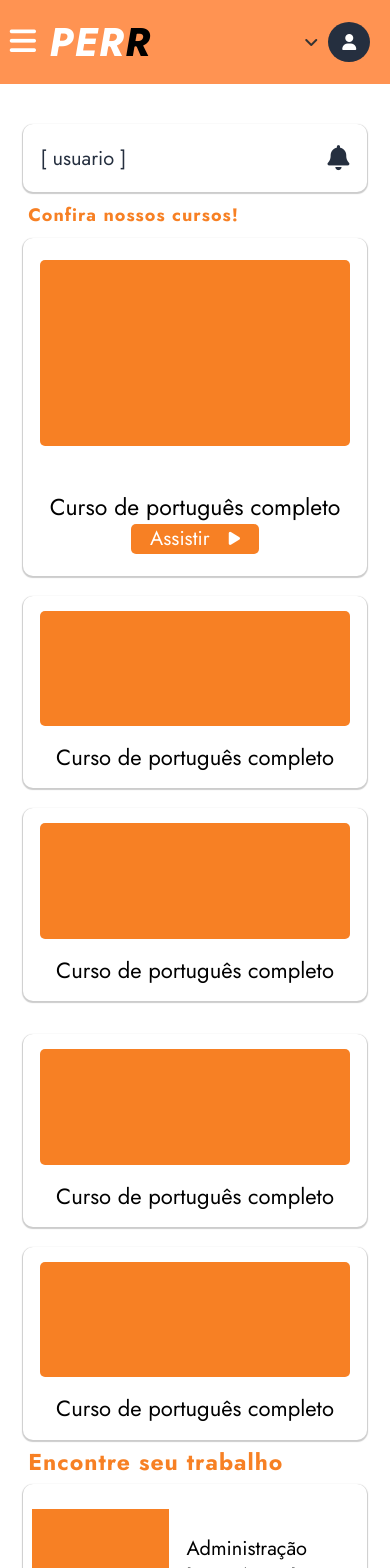
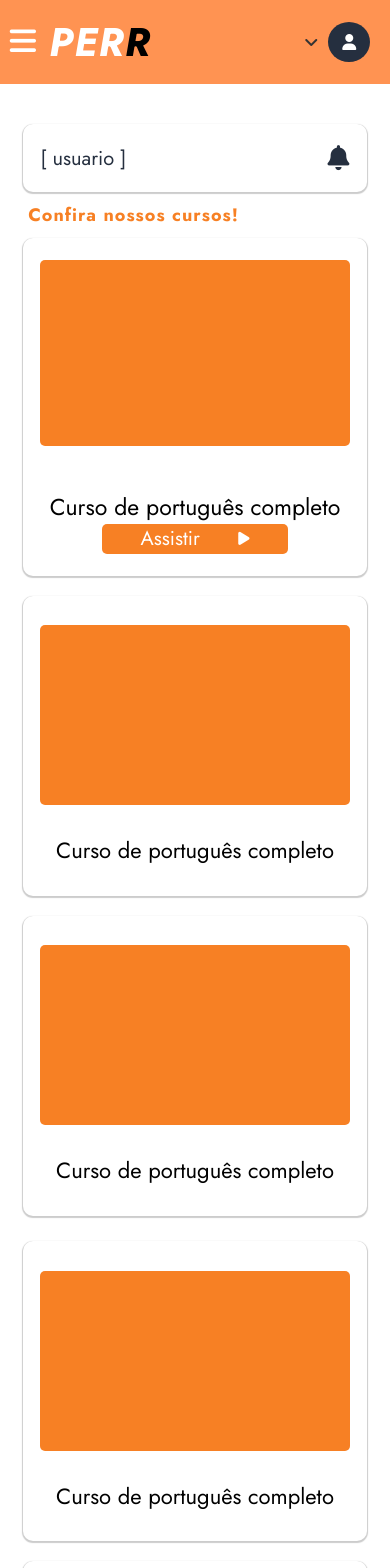
Before and after one commit to Santozzz/TCC-PERR-FRONTEND, a Vue app in the folder frontend/: page / in a window 390 px wide. Shown: the top 1568 px of the page. Built offline with nearby package versions, Linux system fonts and the light colour scheme.

Commit message:
ajustes grid

```diff
--- a/frontend/src/components/Home/grid.vue
+++ b/frontend/src/components/Home/grid.vue
@@ -66,7 +66,9 @@
                                             <p>Curso de português completo</p>
                                         </div>
                                         <div class="container-btnSec">
-                                            <button>Assistir<i class="fa-solid fa-play"></i></button>
+                                            <button>
+                                                    Assistir<i class="fa-solid fa-play"></i>
+                                            </button>
                                         </div>
                                     </div>
                                 </div>
@@ -237,6 +239,7 @@ export default {
         cursor: pointer;
         transition: .3
     }
+
     .container-btn button:active{
         transform: scale(.98);
     }
@@ -439,7 +442,7 @@ export default {
         }
         .container-cardSecundarios{
             width: 100%;
-            height: 60vh;
+            height: 70vh;
         }
         .card .legenda-cardSec p{
             font-size: 22px;
@@ -454,7 +457,6 @@ export default {
             font-size: 23px;
         }
         .cardPrincipal .container-btn button{
-            width: 8rem;
             font-size: 20px;
         }
         .cardPrincipal .container-btn button i{
@@ -476,10 +478,12 @@ export default {
             width: 100%;
             text-align: center;
         }
-
         .container-btn{
+            width: 60%;
+            justify-content: center;
+        }
+        .container-btn button{
             width: 100%;
-            justify-content: center;
         }
 
     }
@@ -497,15 +501,16 @@ export default {
         }
         .container-cardSecundarios{
             gap: 20px;
-            height: 100vh;
+            height: 150vh;
         }
         .rowCardCourse{
             flex-direction: column;
             gap: 20px;
+            height: 49%;
         }
         .card{
             width: 100%;
-            height: 35vh;
+            height: 40vh;
         }
         .vagaSugeridas h4{
             font-size: 23px;
```
